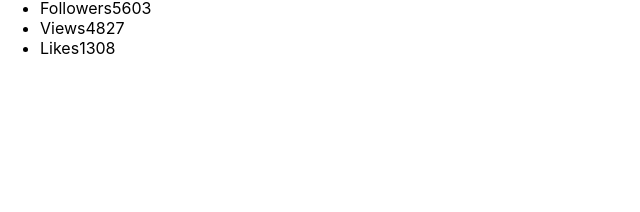
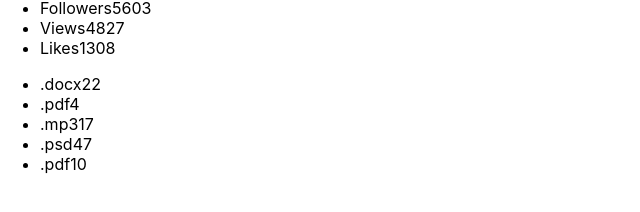
Before and after one commit to AnnaRed1982/goit-react-hw-01-components, a React (Create React App) app: page / in a window 1280 px wide. Shown: the part 430-642 px from the top of the page, without its empty margins (0-640 px from the left). Built offline with nearby package versions, Linux system fonts and the light colour scheme.

Commit message:
Component2

```diff
--- a/src/components/App.jsx
+++ b/src/components/App.jsx
@@ -1,8 +1,12 @@
 import Profile from 'components/Profile/Profile';
-import user from 'components/Profile/user.json'
+import user from 'components/Profile/user.json';
+
+import data from 'components/Statistics/data.json';
+import StatList from './Statistics/StatList';
 
 export const App = () => {
   return (
+    <div>
       <div>
         <Profile
           username={user.username}
@@ -11,6 +15,11 @@ export const App = () => {
           avatar={user.avatar}
           stats={user.stats}
         />
+      </div>
+
+      <div>
+        <StatList stats={data} />
+      </div>
     </div>
   );
 };
--- /dev/null
+++ b/src/components/Statistics/StatList.js
@@ -0,0 +1,24 @@
+export default function StatList({ stats }) {
+  return (
+    <ul className="stat-list">
+      {stats.map(stat => (
+        <li key={stat.id}>
+          <span className="label">{stat.label}</span>
+          <span className="percentage">{stat.percentage}</span>
+        </li>
+      ))}
+    </ul>
+  );
+}
+
+// import StatItem from './StatItem';
+
+// <ul className="stat-list">
+//   {data.map(stat => (
+//     <StatItem
+//       key={stat.id}
+//       label={stat.label}
+//       percentage={stat.percentage}
+//     />
+//   ))}
+// </ul>;
```
Lines whose indentation alone changed are shown as unchanged.
